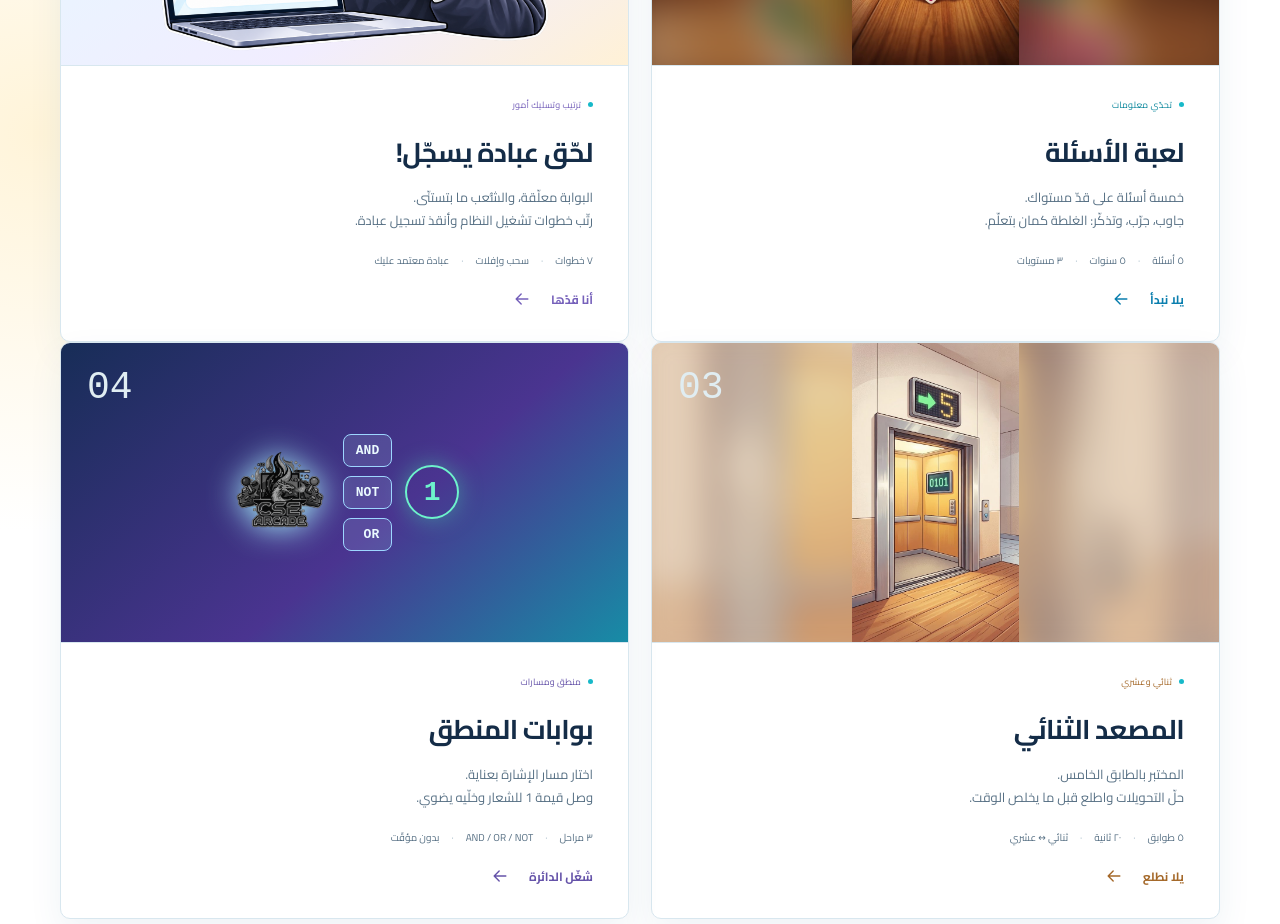
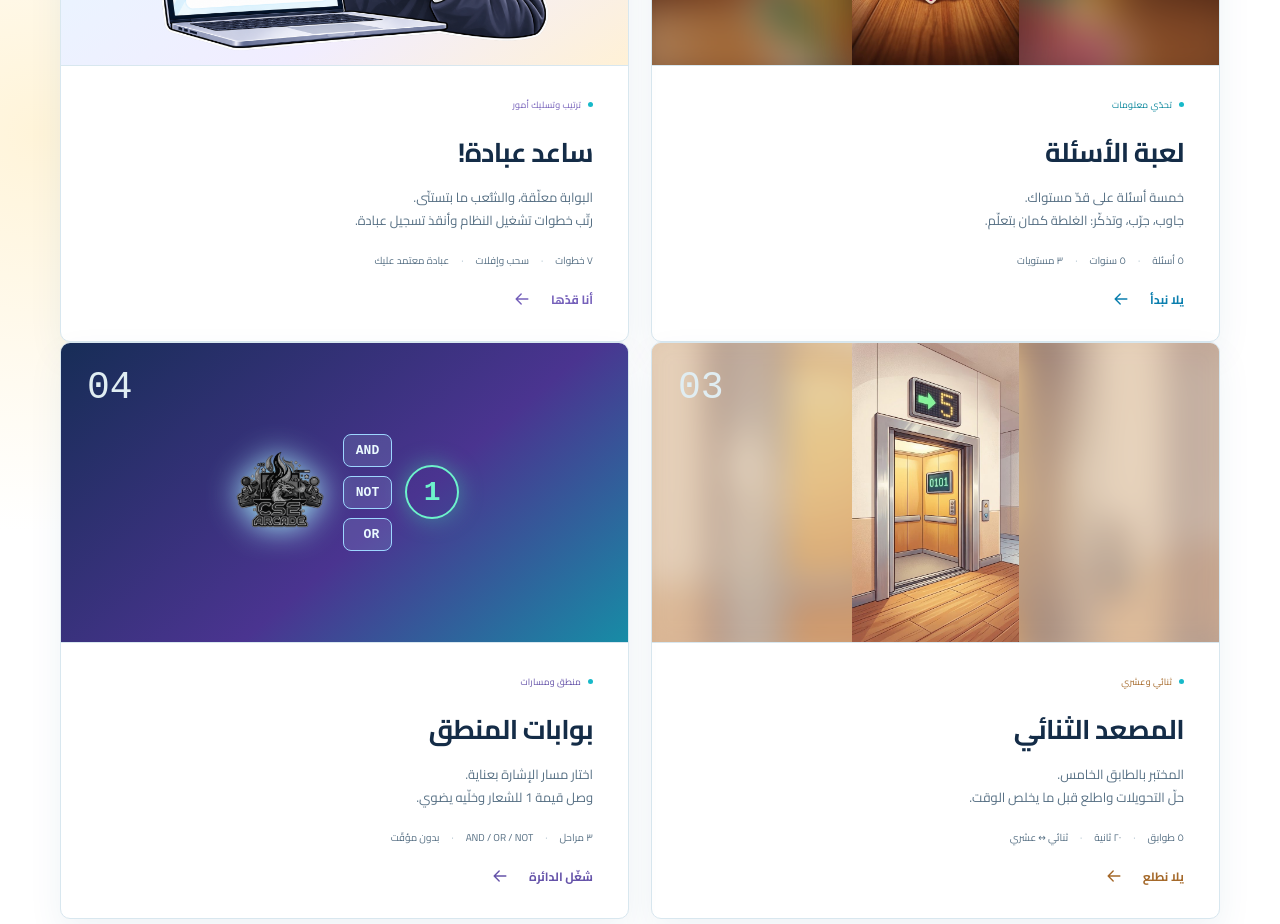
Before and after one commit to 3mrjarrar/CSE-Arcade, a React (Vite) app: page / in a window 1280 px wide. Shown: the part 1180-2104 px from the top of the page. Built offline with nearby package versions, Linux system fonts and the light colour scheme.

Commit message:
change name of second game

```diff
--- a/src/SequenceGame.jsx
+++ b/src/SequenceGame.jsx
@@ -103,7 +103,7 @@ export default function SequenceGame({ onHome }) {
 
   return <section className="sequence-page">
     <button className="back" onClick={onHome}>→ ارجع للألعاب</button>
-    <div className="sequence-heading"><div><span className="eyebrow">مهمّة إنقاذ التسجيل</span><h1 ref={title} tabIndex="-1">لحّق عبادة <em>يسجّل!</em></h1><p>البوابة معلّقة، وعبادة مستنّيك. رتّب خطوات تشغيل النظام من فوق لتحت، وبعدين جرّب تفتحها.</p></div><span className="portal-status"><i/> البوابة مشغولة</span></div>
+    <div className="sequence-heading"><div><span className="eyebrow">مهمّة إنقاذ التسجيل</span><h1 ref={title} tabIndex="-1">ساعد <em>عبادة!</em></h1><p>البوابة معلّقة، وعبادة مستنّيك. رتّب خطوات تشغيل النظام من فوق لتحت، وبعدين جرّب تفتحها.</p></div><span className="portal-status"><i/> البوابة مشغولة</span></div>
     <div className="sequence-workspace">
       <aside className="obada-companion"><div className="speech-bubble">يا رب تزبط, بدي اسجل قبل ما تسكر الشعب.</div><img src="/obada/begging.png" alt="عبادة بترجّى إن البوابة تفتح" draggable="false"/><span className="companion-caption">عبادة · طالب على أعصابه</span></aside>
       <section className={`sequence-bank ${hover === 'bank' ? 'drop-hover' : ''}`} data-drop="bank" aria-label="بطاقات الخطوات المبعثرة">
--- a/src/main.jsx
+++ b/src/main.jsx
@@ -105,7 +105,7 @@ function App() {
           </button>
           <button className="game-card sequence-cover-card" onClick={() => setScreen('sequence')}>
             <div className="game-art sequence-cover"><img src="/obada/cover.png" alt="عبادة محتار قدّام شاشة البوابة المعطّلة" loading="lazy"/></div>
-            <div className="game-info"><span className="tag"><i/> ترتيب وتسليك أمور</span><h3>لحّق عبادة يسجّل!</h3><p>البوابة معلّقة، والشُّعب ما بتستنّى.<br/>رتّب خطوات تشغيل النظام وأنقذ تسجيل عبادة.</p><div className="game-meta"><span>٧ خطوات</span><span>سحب وإفلات</span><span>عبادة معتمد عليك</span></div><span className="play-link">أنا قدّها <Icon/></span></div><span className="card-number">02</span>
+            <div className="game-info"><span className="tag"><i/> ترتيب وتسليك أمور</span><h3>ساعد عبادة!</h3><p>البوابة معلّقة، والشُّعب ما بتستنّى.<br/>رتّب خطوات تشغيل النظام وأنقذ تسجيل عبادة.</p><div className="game-meta"><span>٧ خطوات</span><span>سحب وإفلات</span><span>عبادة معتمد عليك</span></div><span className="play-link">أنا قدّها <Icon/></span></div><span className="card-number">02</span>
           </button>
           <button className="game-card elevator-cover-card" onClick={() => setScreen('elevator')}>
             <div className="game-art elevator-cover"><img src="/elevator/cover.jpg" alt="مصعد مفتوح وإشارته بتدلّ على الطابق الخامس" loading="lazy"/></div>
```
